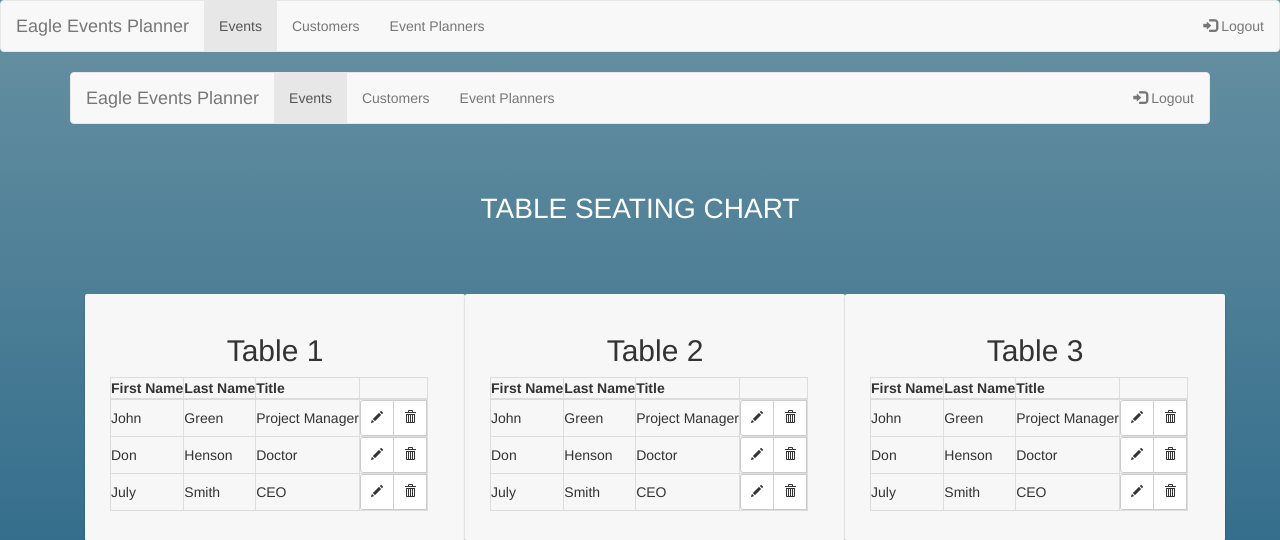
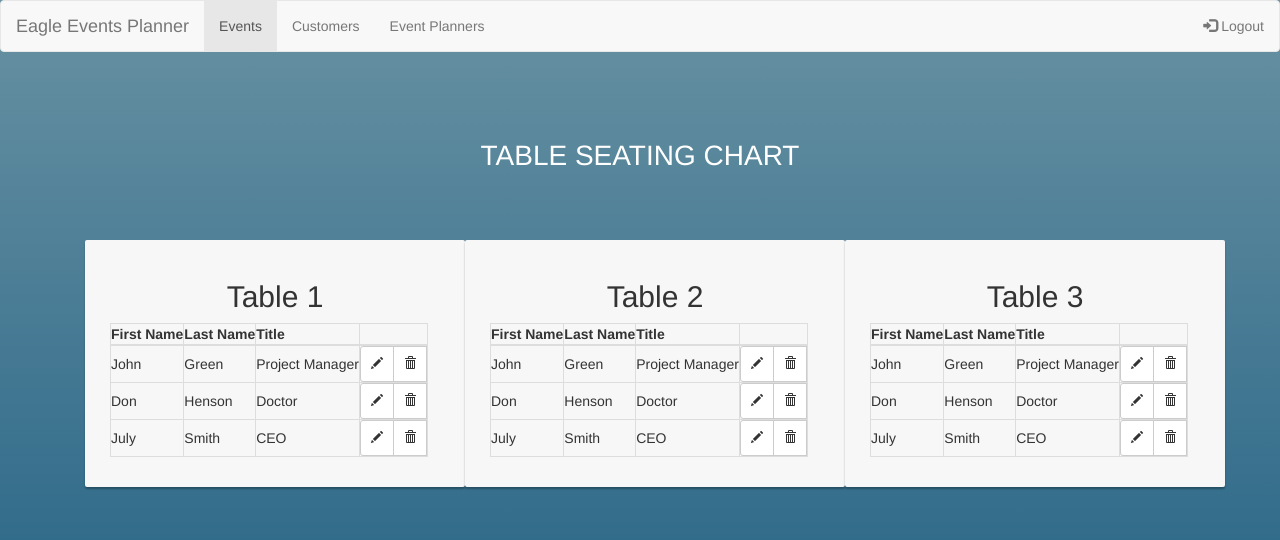
Before and after one commit to simpleman19/eagleEvents, a Flask app: template eagleEvents/templates/seating-chart.html.j2 in a window 1280 px wide. Shown: the top 540 px of the page. Run offline with Flask 2, Linux system fonts and the light colour scheme; the template is opened without the code that fills it, so the values that code supplies are empty; some libraries are stand-ins or nearby versions.

Commit message:
Added a start block for the body content block to the event page. Removed the navbar from the seating chart.

```diff
--- a/eagleEvents/templates/seating-chart.html.j2
+++ b/eagleEvents/templates/seating-chart.html.j2
@@ -3,21 +3,6 @@
       <title>Eagle Events Seating Chart</title>
 {% endblock %}
 {% block body_content %}
-    <nav class="navbar navbar-default">
-        <div class="container-fluid">
-            <div class="navbar-header">
-                <a class="navbar-brand" href="#">Eagle Events Planner</a>
-        </div>
-            <ul class="nav navbar-nav">
-                <li class="active"><a href="event.html">Events</a></li>
-                <li><a href="customer.html">Customers</a></li>
-                <li><a href="#">Event Planners</a></li>
-            </ul>
-            <ul class="nav navbar-nav navbar-right">
-                <li><a href="#"><span class="glyphicon glyphicon-log-in"></span> Logout</a></li>
-            </ul>
-        </div>
-    </nav>
     <h1>Table Seating Chart</h1>
 <div class="container">
     <div class="card card-container-2 col-sm-4">
```
Also changed, not shown: eagleEvents/templates/event.html.j2 (+5 -4 lines).
